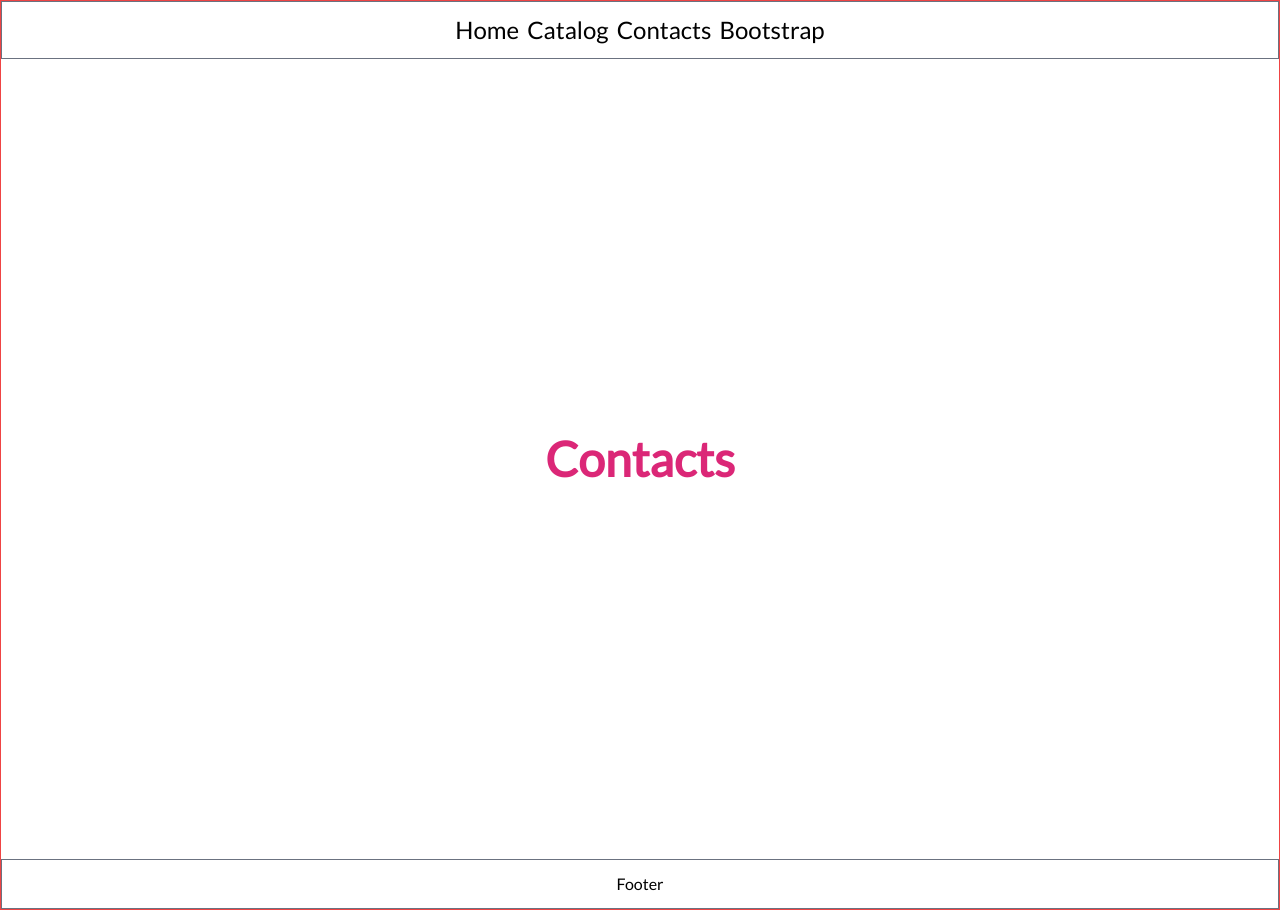
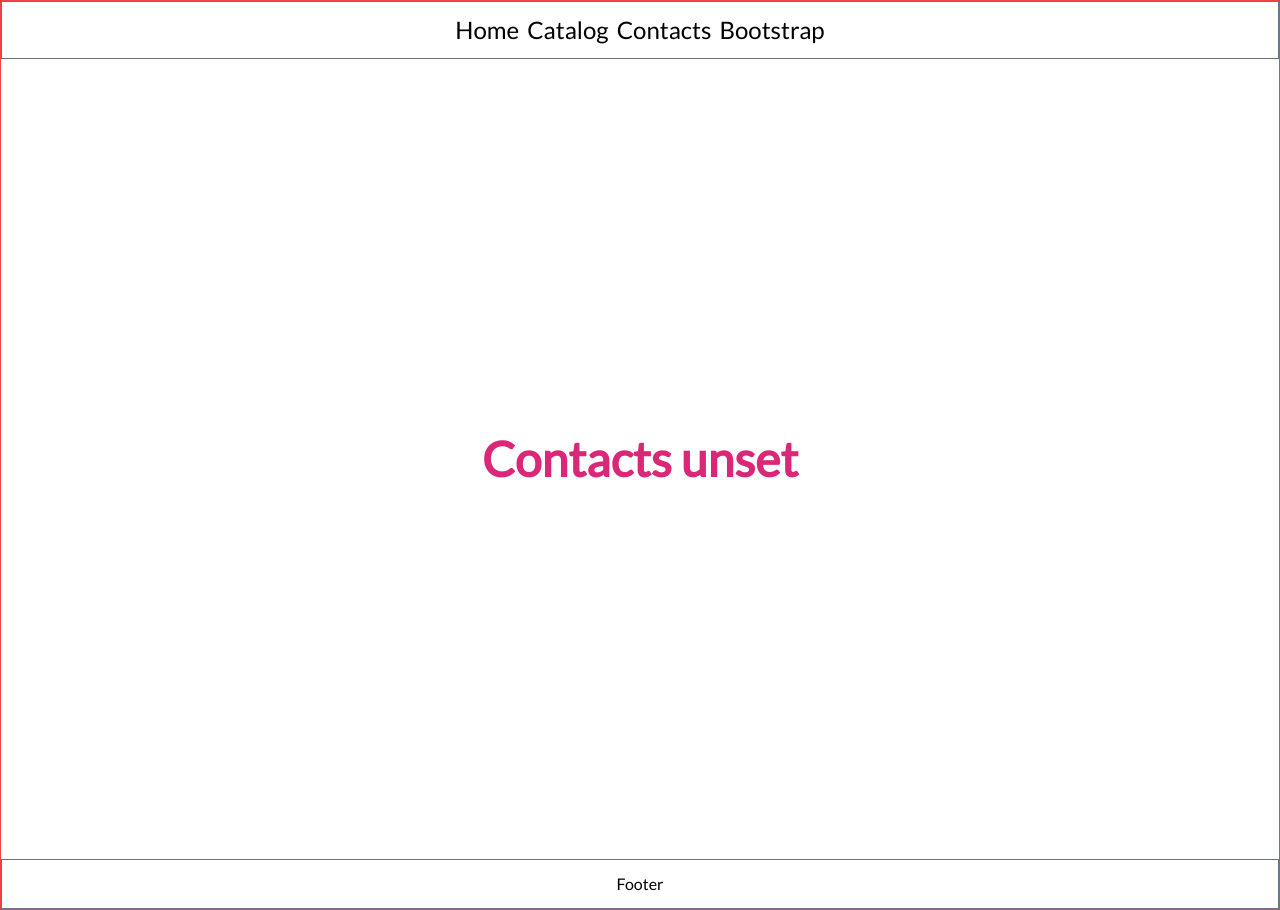
Before and after one commit to valerioacerbis/hello-next, a Next.js app: page /contacts in a window 1280 px wide. Built offline with nearby package versions, Linux system fonts and the light colour scheme; no server answers.

Commit message:
add env key

```diff
--- a/pages/contacts.tsx
+++ b/pages/contacts.tsx
@@ -2,7 +2,7 @@ function Contacts() {
     return (
         <div className="flex flex-col items-center justify-center	min-w-full min-h-screen	">
             <h1 className="text-5xl text-pink-600 font-bold  my-5">
-                Contacts
+                Contacts {process.env.NEXT_PUBLIC_CUSTOM_KEY}
             </h1>
         </div>
     )
```
